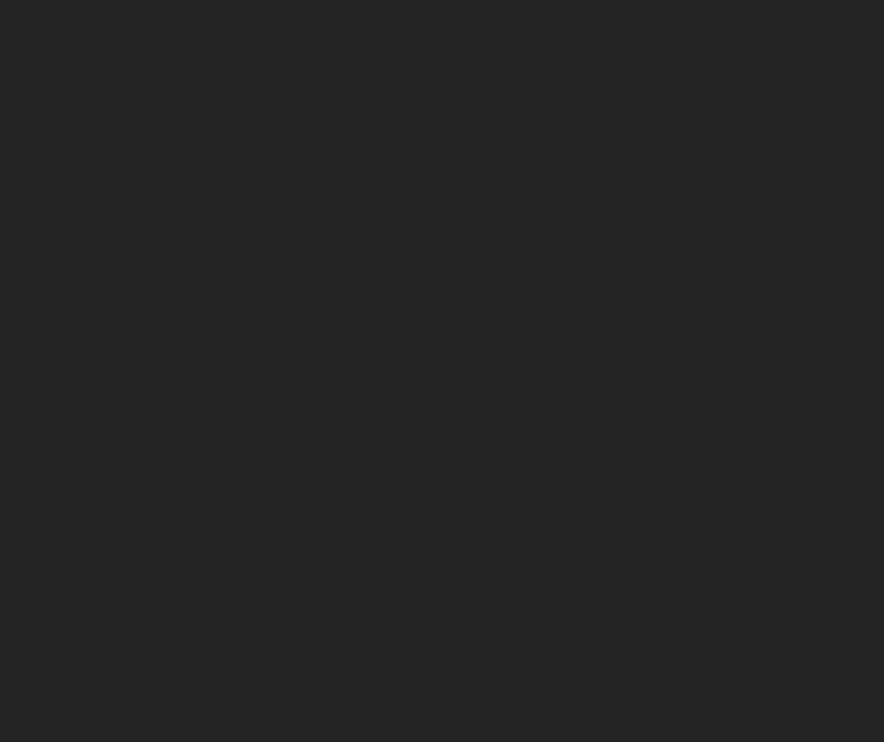
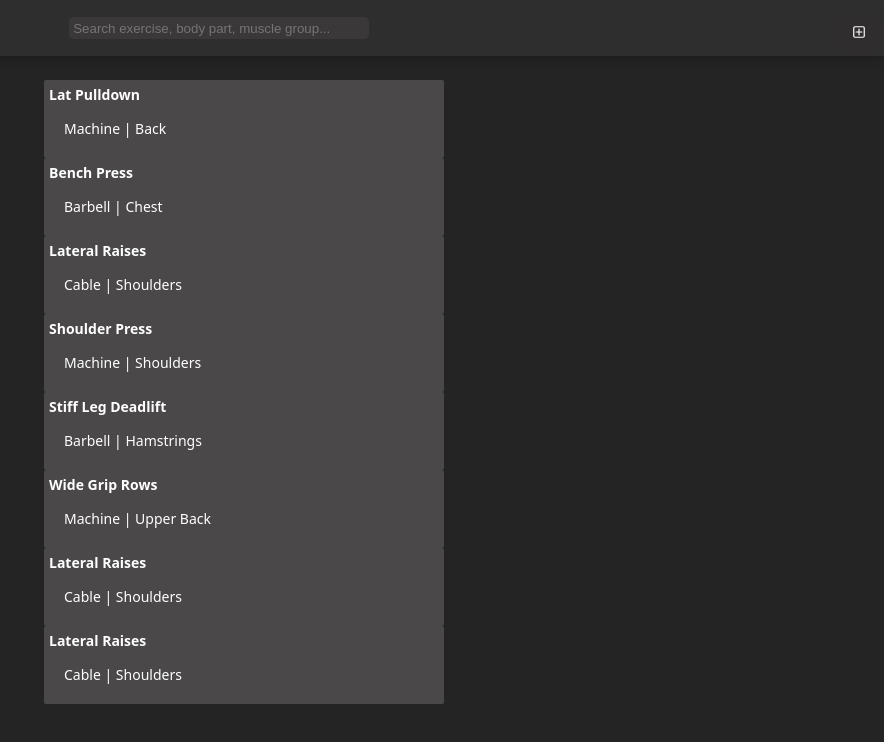
Before and after one commit to ink3rroll/Optymal, a React (Vite) app: page /session/add-exercise in a window 1280 px wide. Before the commit this address had no page. Shown: the top 742 px of the page, without its empty margins (396-1280 px from the left). Built offline with nearby package versions, Linux system fonts and the light colour scheme.

Commit message:
feat: custom adding of exercises to the session

```diff
--- a/src/pages/ExerciseList.jsx
+++ b/src/pages/ExerciseList.jsx
@@ -1,10 +1,16 @@
 import '../styles/ExerciseList.css'
 import { Header } from '../components/Header'
 import { CgAddR } from 'react-icons/cg'
-import { useState } from 'react'
+import { useContext, useState } from 'react'
+import { useLocation, useNavigate } from 'react-router-dom'
+import { CurrentSessionContext } from '../contexts/CurrentSession'
 
 export default function ExerciseList() {
+    const location = useLocation()
+    const navigate = useNavigate()
     const [appearModal, setAppearModal] = useState(false)
+    const [searchQuery, setSearchQuery] = useState(null)
+    const { currentSessionContext, setCurrentSessionContext } = useContext(CurrentSessionContext)
     const [exerciseAddInfo, setExerciseAddInfo] = useState({name: "", musclePart: "", type: ""})
     const [exercisesList, setExercisesList] = useState([
         {
@@ -51,7 +57,35 @@ export default function ExerciseList() {
         },
     ])
 
-    console.log(exerciseAddInfo)
+    function addExercise(exercise) {
+        console.log("Active")
+        if (location.pathname !== "/session/add-exercise" || !currentSessionContext) return
+
+        setCurrentSessionContext(prev => {
+            const exercises = prev.currentExercises || []
+
+            return {
+                ...prev,
+                currentExercises: [
+                    ...exercises,
+                    {
+                    name: exercise.name,
+                    sets: [
+                        {
+                            lbs: "",
+                            reps: ""
+                        }
+                    ]
+                }
+                ]
+            }
+        })
+        navigate("/session")
+    }
+
+    // console.log(exerciseAddInfo)
+    // console.log(searchQuery)
+    console.log(currentSessionContext)
 
     function handleAddExercise() {
         if (exerciseAddInfo.name == "" || exerciseAddInfo.musclePart == "" || exerciseAddInfo.type == "") return
@@ -67,7 +101,7 @@ export default function ExerciseList() {
         <>
         <Header children={
             <>
-                <input className="search-bar" type="text" placeholder="Search exercise, body part, muscle group..." />
+                <input onChange={(e) => setSearchQuery(e.target.value)} value={searchQuery ? searchQuery : ""} className="search-bar" type="text" placeholder="Search exercise, body part, muscle group..." />
                 <button onClick={() => setAppearModal(true)} className='add-exercise-btn'><CgAddR/></button>
             </>
 
@@ -94,7 +128,7 @@ export default function ExerciseList() {
                 {exercisesList.map((exercise) => {
                     return (
                         <div className='exercise-row'>
-                            <button>
+                            <button onClick={() => addExercise(exercise)} disabled={location.pathname === "/exercise-list"}>
                                 <h4>{exercise.name}</h4>
                                 <p>{exercise.type} | {exercise.musclePart}</p>
                             </button>
--- a/src/pages/ExerciseSession.jsx
+++ b/src/pages/ExerciseSession.jsx
@@ -119,12 +119,12 @@ export default function ExerciseSession({ Template=[] }) {
 
 
 
-    function addExercise() {
-        dispatch({
-            type: 'ADD_EXERCISE',
-            payload: "Lat Pulldown"
-        })
-    }
+    // function addExercise() {
+    //     dispatch({
+    //         type: 'ADD_EXERCISE',
+    //         payload: "Lat Pulldown"
+    //     })
+    // }
 
     function addSet(index) {
         dispatch({
@@ -239,6 +239,7 @@ export default function ExerciseSession({ Template=[] }) {
 
     }, [])
 
+    console.log(currentSessionContext)
 
 
 
@@ -281,7 +282,7 @@ export default function ExerciseSession({ Template=[] }) {
                     )
                 })}
 
-                <button  className='add-exercise-btn' onClick={() => addExercise()}>Add Exercise</button>
+                <button  className='add-exercise-btn' onClick={() => navigate("add-exercise")}>Add Exercise</button>
                 <div className='bottom-row'>
                     <button>Finish Workout</button>
                     <button onClick={() => handleDiscardSession()}>Discard Session</button>
--- a/src/router/AppRouter.jsx
+++ b/src/router/AppRouter.jsx
@@ -20,6 +20,7 @@ export function AppRouter() {
                             <Route path="/workout-templates" element={<WorkoutTemplates />}/>
                             <Route path="/history" element={<History />}/>
                             <Route path="/session" element={<ExerciseSession />}/>
+                            <Route path="/session/add-exercise" element={<ExerciseList />}/>
                     </Routes>
                 </MainLayout>
             </BrowserRouter>
--- a/src/styles/ExerciseList.css
+++ b/src/styles/ExerciseList.css
@@ -48,12 +48,22 @@
     margin: 0px;
     padding: 5px;
 
-    background-color: transparent;
+    background-color: rgb(74, 72, 72);
     border-radius: 2px;
     width: 100%;
     text-align: left;
-    /* border: solid;
-    border-width: .5px; */
+    border: transparent;
+}
+
+.exercise-row button:hover {
+    border: transparent;
+    outline: transparent;
+}
+
+.exercise-row button:disabled {
+    border: transparent;
+    outline: transparent;
+    background-color: transparent;
 }
 
 .exercise-row button h4 {
```
Lines whose indentation alone changed are shown as unchanged.
